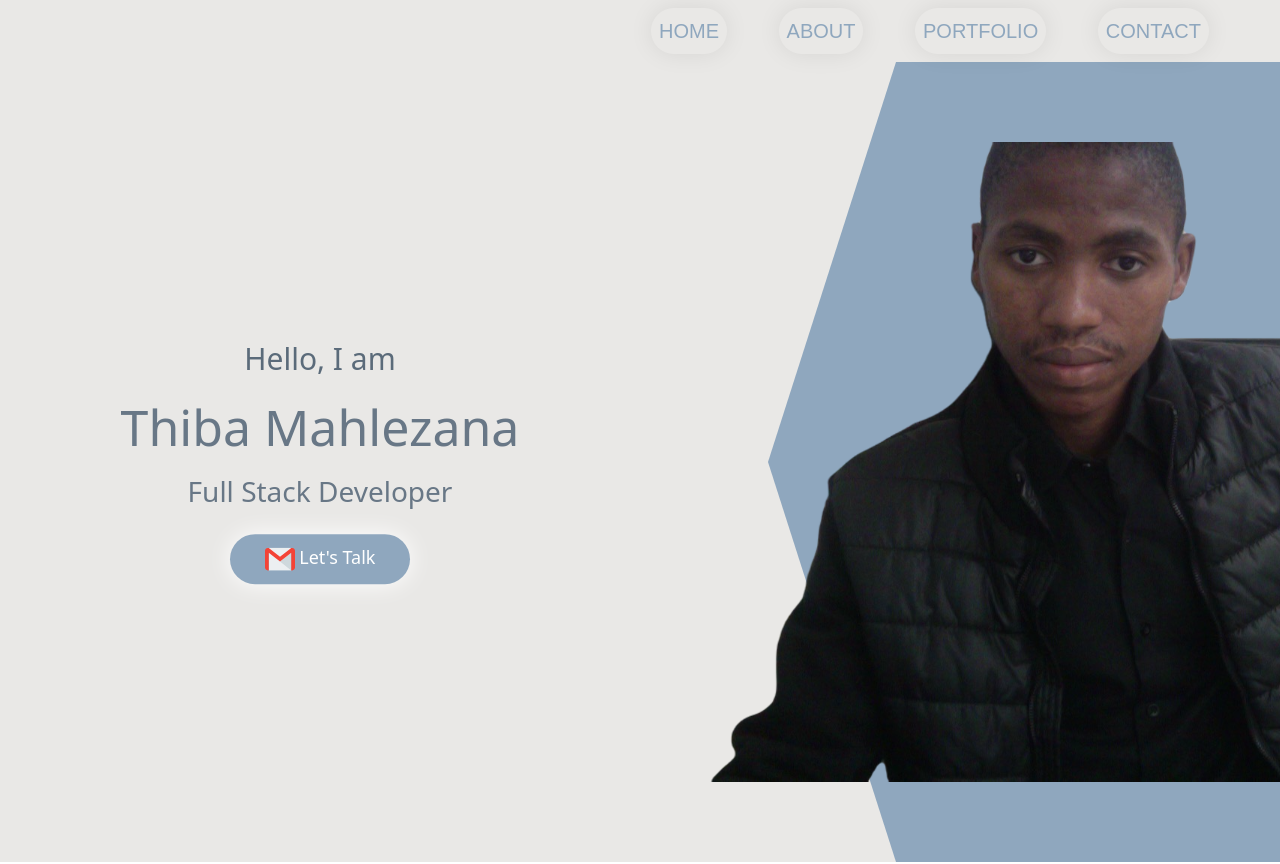
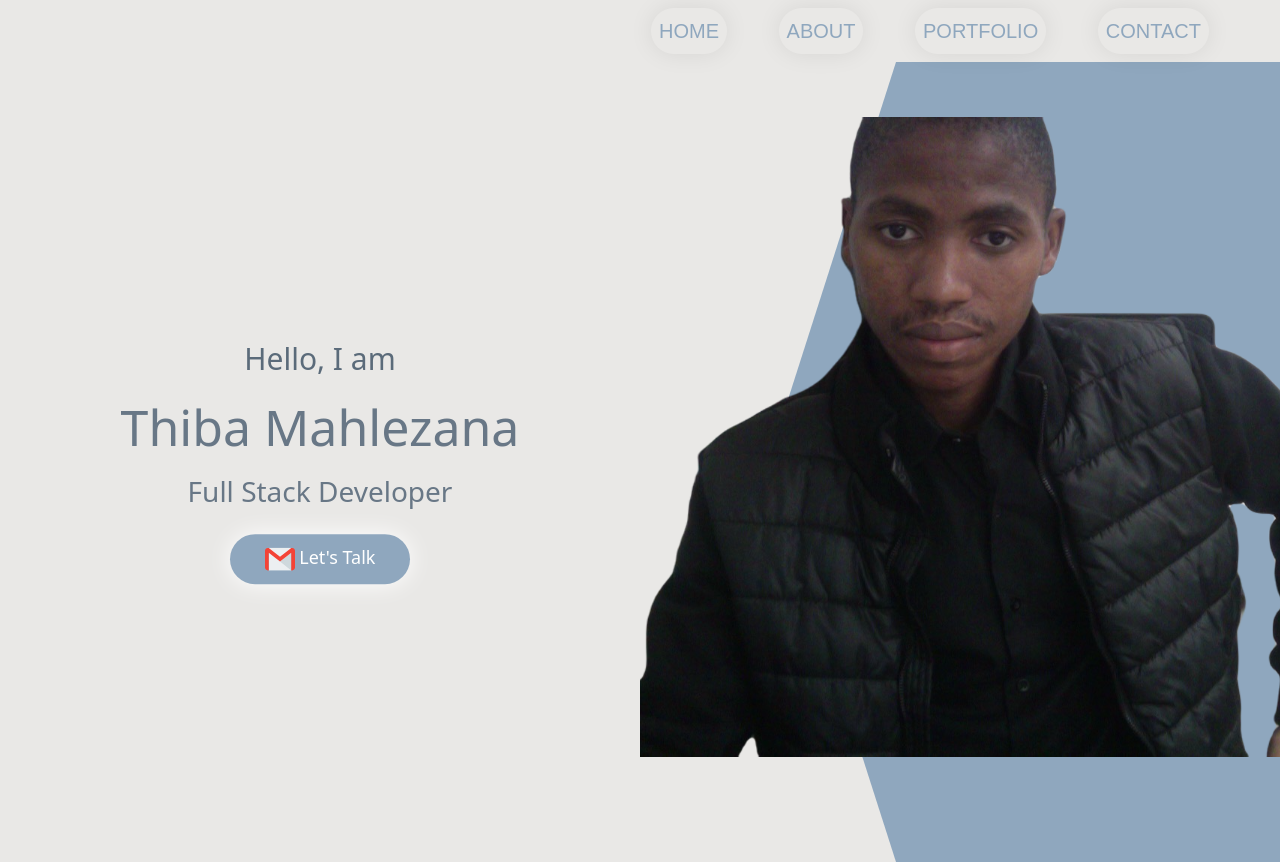
Before and after one commit to ThibaMahlezana/My-Portfolio-Website, a React (Create React App) app in the folder client/: page / in a window 1280 px wide. Shown: the top 864 px of the page. Built offline with nearby package versions, Linux system fonts and the light colour scheme.

Commit message:
Fixed background image position

```diff
--- a/client/src/styles/home.css
+++ b/client/src/styles/home.css
@@ -52,6 +52,8 @@
 .h-right > img {
     width: 150%;
     position: absolute;
+    margin-left: -130px;
+    margin-top: -50px;
 }
 
 .bg {
```
